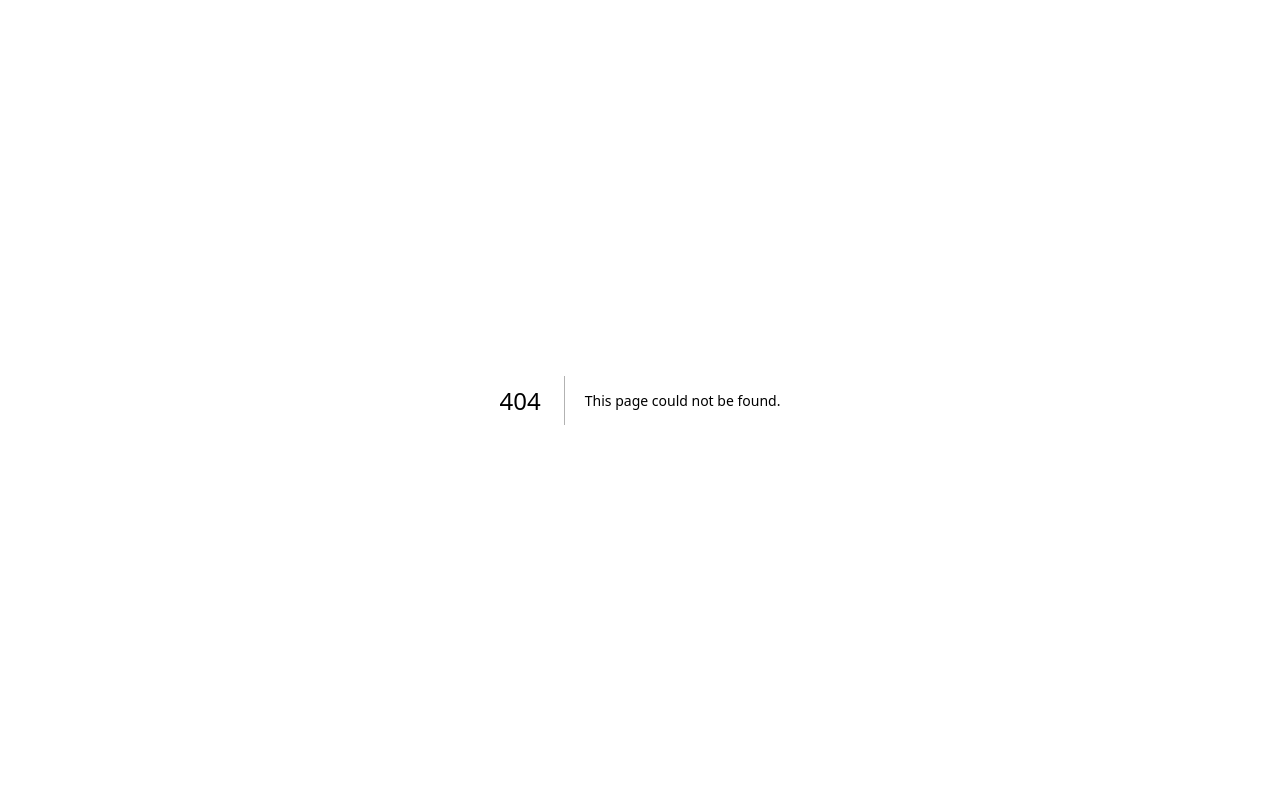
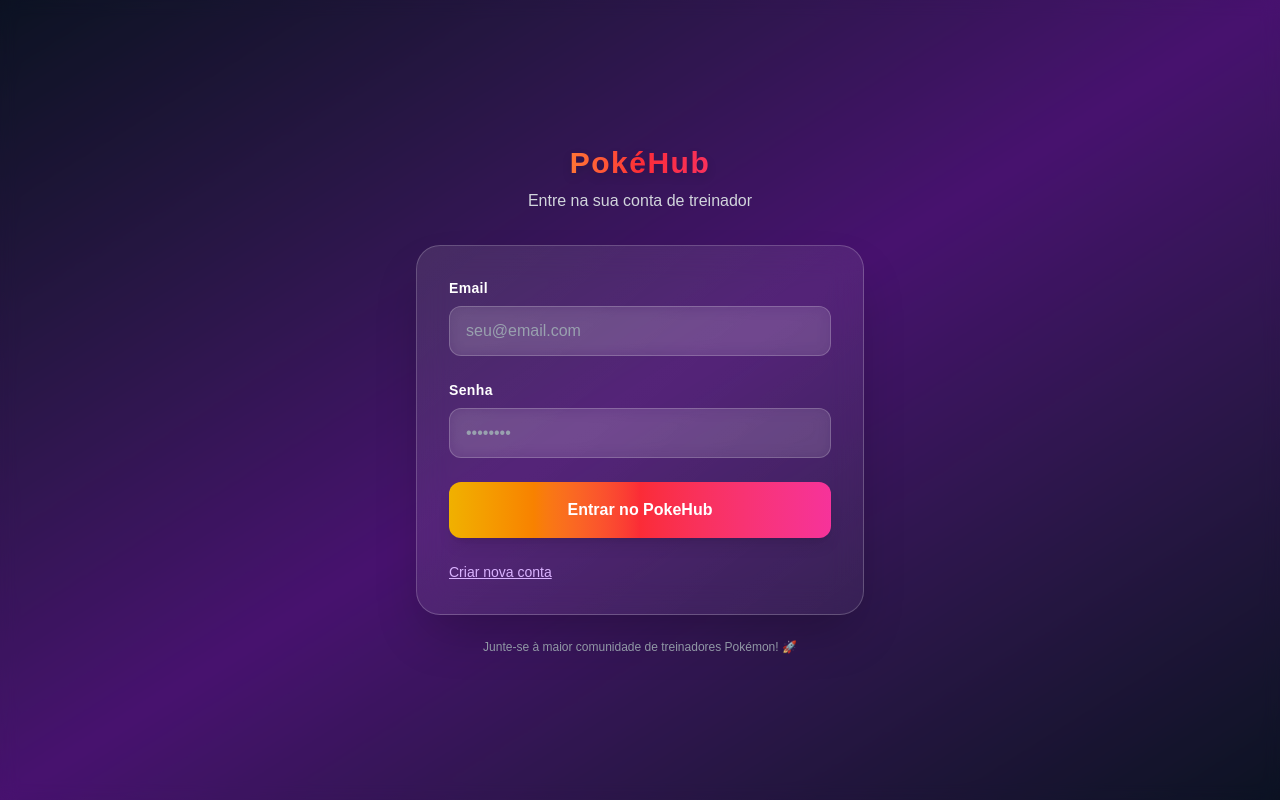
Before and after one commit to LucasdsGomes/pokehub-ia, a Next.js app: page /login in a window 1280 px wide. Before the commit this address had no page. Built offline with nearby package versions, Linux system fonts and the light colour scheme.

Commit message:
feat(frontend): creating login users with backend

```diff
--- /dev/null
+++ b/src/app/login/page.tsx
@@ -0,0 +1,163 @@
+"use client";
+import { useState } from "react";
+import { useRouter } from "next/navigation";
+
+interface LoginProps {
+  email: string;
+  password: string;
+}
+
+export default function Login() {
+  const router = useRouter();
+  const [email, setEmail] = useState("");
+  const [password, setPassword] = useState("");
+  const [error, setError] = useState<string | null>(null);
+  const [loading, setLoading] = useState(false);
+  const [success, setSuccess] = useState<string | null>(null);
+
+  const validatingForm = () => {
+    if (!email || !password) {
+      alert("Por favor, preencha todos os campos.");
+      return false;
+    }
+    const emailRegex = /^[^\s@]+@[^\s@]+\.[^\s@]+$/;
+    if (!emailRegex.test(email)) {
+      alert("Por favor, insira um email válido.");
+      return false;
+    }
+    return true;
+  };
+
+  const handleSubmit = async (e: React.FormEvent) => {
+    e.preventDefault();
+    if (!validatingForm()) return;
+
+    setLoading(true);
+    setError(null);
+    try {
+      const response = await fetch("/api/login", {
+        method: "POST",
+        headers: { "Content-Type": "application/json" },
+        body: JSON.stringify({ email, password }),
+      });
+
+      if (!response.ok) {
+        const data = await response.json();
+        setError(data.detail || "Email ou senha inválidos.");
+        setLoading(false);
+        return;
+      }
+
+      const dataUser: LoginProps = await response.json();
+      localStorage.setItem("user", JSON.stringify(dataUser.email));
+      setSuccess("Login realizado com sucesso!");
+      setTimeout(() => {
+        router.push("/");
+      }, 800);
+    } catch (err) {
+      setError("Erro ao fazer login. Tente novamente.");
+    } finally {
+      setLoading(false);
+    }
+  };
+
+  return (
+    <div className="min-h-screen bg-gradient-to-br from-slate-900 via-purple-900 to-slate-900 relative overflow-hidden">
+      <div className="absolute inset-0 bg-black/20 backdrop-blur-sm"></div>
+
+      <div className="relative z-10 flex items-center justify-center min-h-screen px-4">
+        <div className="w-full max-w-md">
+          <div className="text-center mb-8">
+            <h1 className="text-3xl font-bold bg-gradient-to-r from-yellow-300 via-red-500 to-pink-500 bg-clip-text text-transparent font-black tracking-wider drop-shadow-lg mb-2">
+              PokéHub
+            </h1>
+            <p className="text-gray-300 font-light">
+              Entre na sua conta de treinador
+            </p>
+          </div>
+
+          <div className="bg-gradient-to-br from-white/10 to-white/5 backdrop-blur-lg rounded-3xl border border-white/20 shadow-2xl p-8">
+            <form onSubmit={handleSubmit} className="space-y-6">
+              <div className="space-y-2">
+                <label className="block text-white font-semibold text-sm tracking-wide">
+                  Email
+                </label>
+                <input
+                  type="email"
+                  value={email}
+                  onChange={(e) => setEmail(e.target.value)}
+                  className="w-full px-4 py-3 bg-white/10 border border-white/20 rounded-xl text-white placeholder-gray-400 focus:outline-none focus:ring-2 focus:ring-yellow-400 focus:border-transparent backdrop-blur-sm transition-all duration-200"
+                  placeholder="seu@email.com"
+                  required
+                />
+              </div>
+
+              <div className="space-y-2">
+                <label className="block text-white font-semibold text-sm tracking-wide">
+                  Senha
+                </label>
+                <input
+                  type="password"
+                  value={password}
+                  onChange={(e) => setPassword(e.target.value)}
+                  className="w-full px-4 py-3 bg-white/10 border border-white/20 rounded-xl text-white placeholder-gray-400 focus:outline-none focus:ring-2 focus:ring-yellow-400 focus:border-transparent backdrop-blur-sm transition-all duration-200"
+                  placeholder="••••••••"
+                  required
+                />
+              </div>
+
+              {error && (
+                <div className="p-4 bg-red-500/20 border border-red-500/50 rounded-xl">
+                  <p className="text-red-200 text-sm font-medium">{error}</p>
+                </div>
+              )}
+
+              {success && (
+                <div className="p-4 bg-green-500/20 border border-green-500/50 rounded-xl">
+                  <p className="text-green-200 text-sm font-medium">
+                    {success}
+                  </p>
+                </div>
+              )}
+
+              <button
+                type="submit"
+                disabled={loading}
+                className={`w-full py-4 rounded-xl font-bold text-white transition-all duration-300 transform hover:scale-105 shadow-lg ${
+                  loading
+                    ? "bg-gradient-to-r from-gray-500 to-gray-600 cursor-not-allowed"
+                    : "bg-gradient-to-r from-yellow-500 via-red-500 to-pink-500 hover:from-yellow-600 hover:via-red-600 hover:to-pink-600"
+                }`}
+              >
+                {loading ? (
+                  <div className="flex items-center justify-center space-x-2">
+                    <div className="w-5 h-5 border-2 border-white/30 border-t-white rounded-full animate-spin"></div>
+                    <span>Entrando...</span>
+                  </div>
+                ) : (
+                  "Entrar no PokeHub"
+                )}
+              </button>
+
+              <div className="flex justify-between text-sm">
+                <button
+                  onClick={() => router.push("/register")}
+                  type="button"
+                  className="text-purple-300 hover:text-purple-200 transition-colors duration-200 underline"
+                >
+                  Criar nova conta
+                </button>
+              </div>
+            </form>
+          </div>
+
+          <div className="text-center mt-6">
+            <p className="text-gray-400 text-xs">
+              Junte-se à maior comunidade de treinadores Pokémon! 🚀
+            </p>
+          </div>
+        </div>
+      </div>
+    </div>
+  );
+}
```
